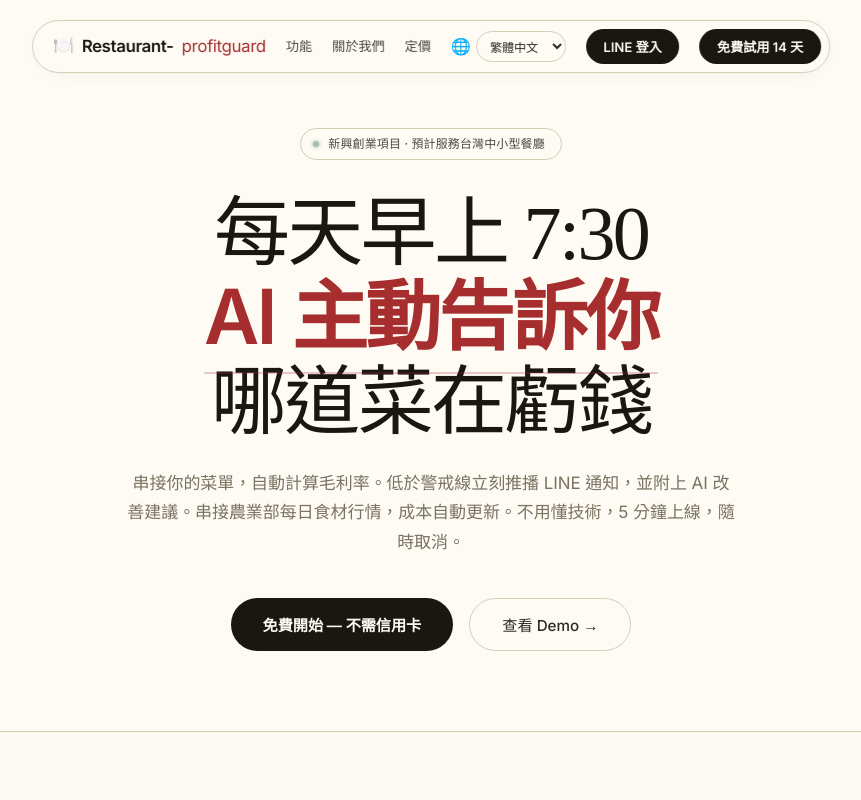
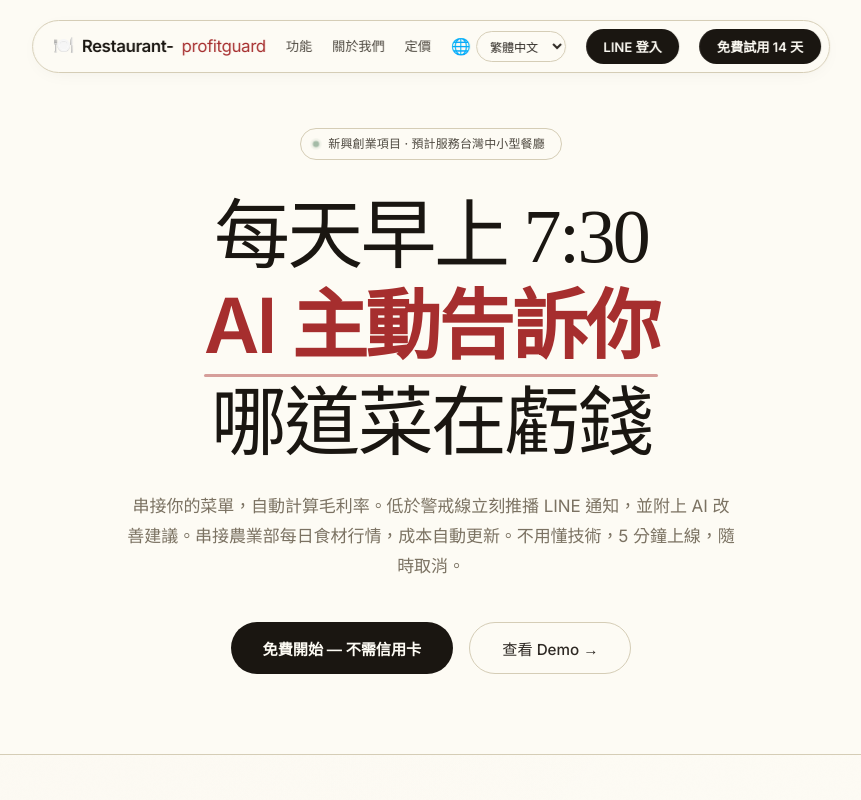
Before and after one commit to jason0980393088-dotcom/restaurant-profitguard-web, a plain HTML site: page index.html in a window 1280 px wide. Shown: the top 800 px of the page, without its empty margins (209-1070 px from the left). Drawn offline with nearby package versions, Linux system fonts and the light colour scheme.

Commit message:
Hero 標題底線修回：3px opacity .45，line-height 1.18 給底線呼吸空間
Co-Authored-By: Claude Opus 4.7 <noreply@anthropic.com>

```diff
--- a/index.html
+++ b/index.html
@@ -1320,8 +1320,10 @@ button:focus-visible,a:focus-visible,input:focus-visible,select:focus-visible,te
 .ps-pill.act .pp-price{color:var(--amber)!important;}
 .ps-pill:not(.act) .pp-price{color:var(--brand)!important;font-weight:600;}
 
-/* #11 Hero 底線條 3px → 2px，色調退回半透明 */
-.hero h1 em::after{height:2px!important;opacity:.25!important;bottom:-.15em!important;}
+/* #11 Hero 底線條：3px 半透明紅印，讓它清楚看得見；h1 line-height 放鬆避免卡住底線空間 */
+.hero h1{line-height:1.18!important;}
+.hero h1 em{display:inline-block;padding-bottom:.1em;}
+.hero h1 em::after{height:3px!important;opacity:.45!important;bottom:.02em!important;border-radius:3px!important;}
 
 /* #12 Features border-right 內縮：上下留出 2rem 不貼到卡邊 */
 .feature-card{border-right:none!important;position:relative;}
```
